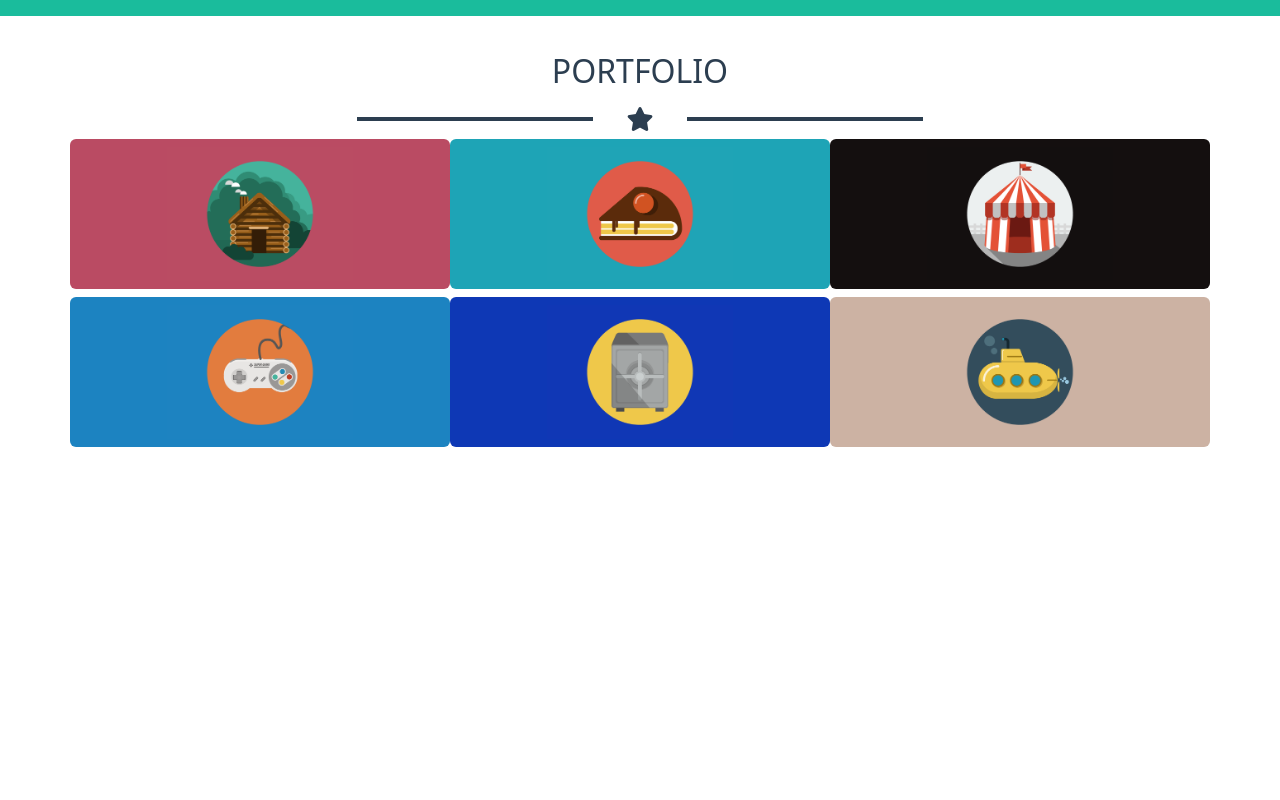
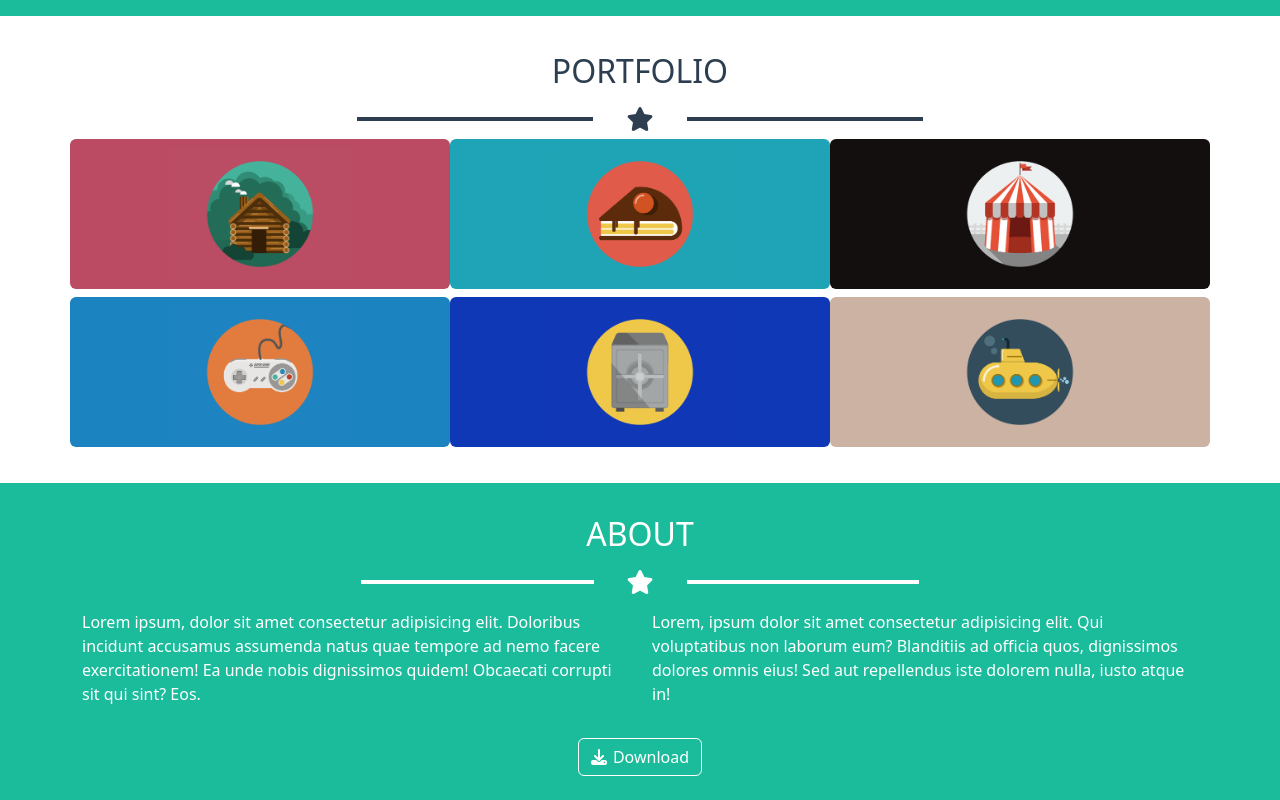
Before and after one commit to Stefano-In91/html-css-bootstrap-freelancer, a plain HTML site: page index.html in a window 1280 px wide. Shown: the part 739-1539 px from the top of the page. Before the commit the page ends 1222 px from the top, so only its background shows below. Drawn offline with nearby package versions, Linux system fonts and the light colour scheme.

Commit message:
about section

```diff
--- a/css/style.css
+++ b/css/style.css
@@ -75,3 +75,19 @@
 #portfolio .ms-icon-row div:nth-child(6) {
     background-color: #ccb2a3;
 }
+
+/* -------------------
+    ABOUT
+--------------------*/
+
+#about {
+    background-color: #1abc9c;
+    color: white;
+}
+.ms-btn-white {
+    color: white;
+    border: 1px solid white;
+}
+.ms-btn-white i {
+    margin-right: 6px;
+}
--- a/index.html
+++ b/index.html
@@ -70,8 +70,26 @@
                     </div>
                 </div>
             </section>
-            <section>
-
+            <section id="about" class="py-4">
+                <div class="container text-center">
+                    <h2 class="py-2">ABOUT</h2>
+                    <div class="row justify-content-center align-items-center ms-star">
+                        <div class="col-5 ms-white-border"></div>
+                        <div class="col-2"><i class="fa-solid fa-star"></i></div>
+                        <div class="col-5 ms-white-border"></div>
+                    </div>
+                </div>
+                <div class="container py-3">
+                    <div class="row">
+                        <p class="col-12 col-md-6">Lorem ipsum, dolor sit amet consectetur adipisicing elit. Doloribus incidunt accusamus assumenda natus quae tempore ad nemo facere exercitationem! Ea unde nobis dignissimos quidem! Obcaecati corrupti sit qui sint? Eos.</p>
+                        <p class="col-12 col-md-6">Lorem, ipsum dolor sit amet consectetur adipisicing elit. Qui voluptatibus non laborum eum? Blanditiis ad officia quos, dignissimos dolores omnis eius! Sed aut repellendus iste dolorem nulla, iusto atque in!</p>
+                    </div>
+                </div>
+                <div class="container text-center">
+                    <button class="btn ms-btn-white">
+                            <i class="fa-solid fa-download"></i>Download
+                    </button>
+                </div>
             </section>
             <section>
 
```
